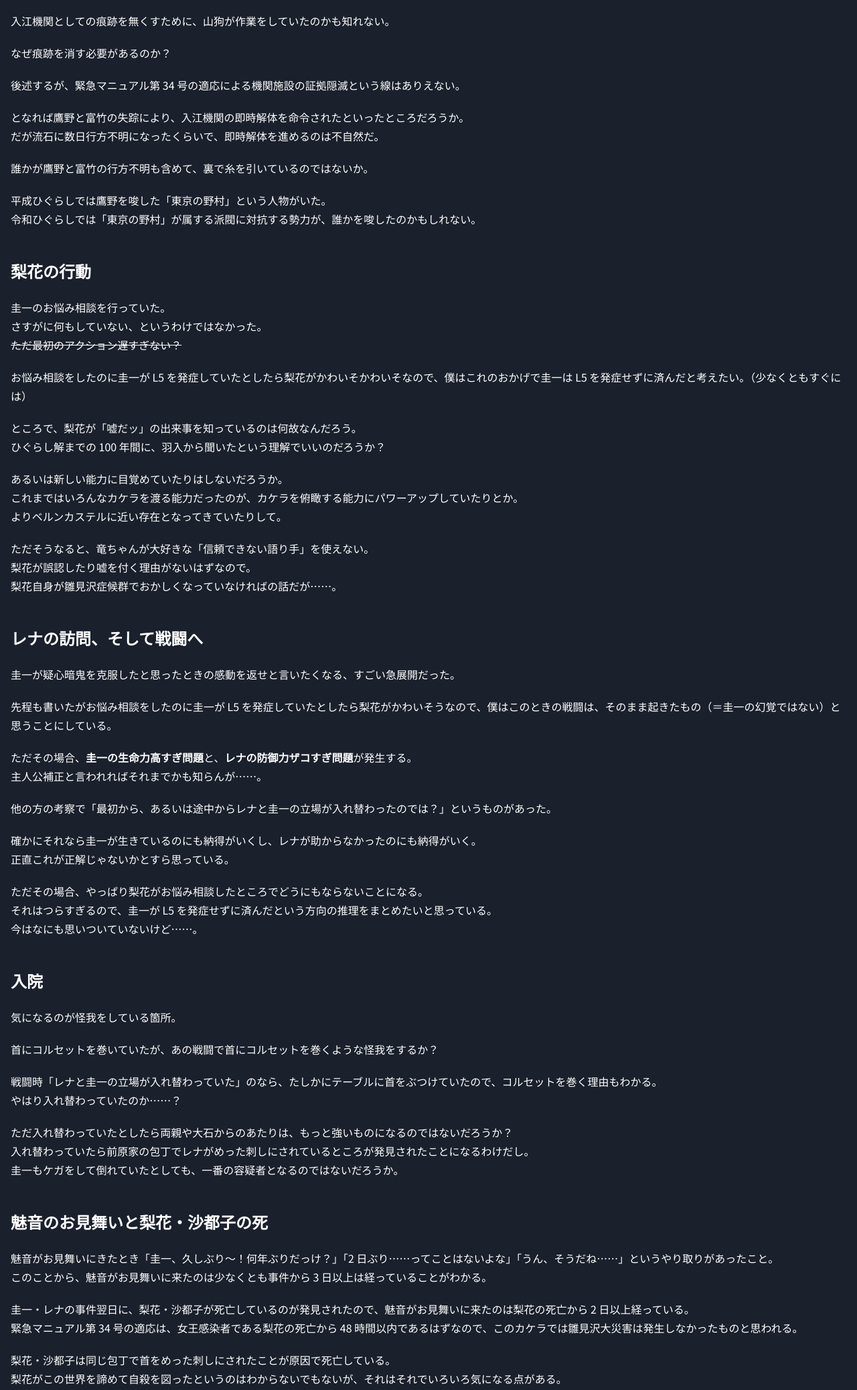
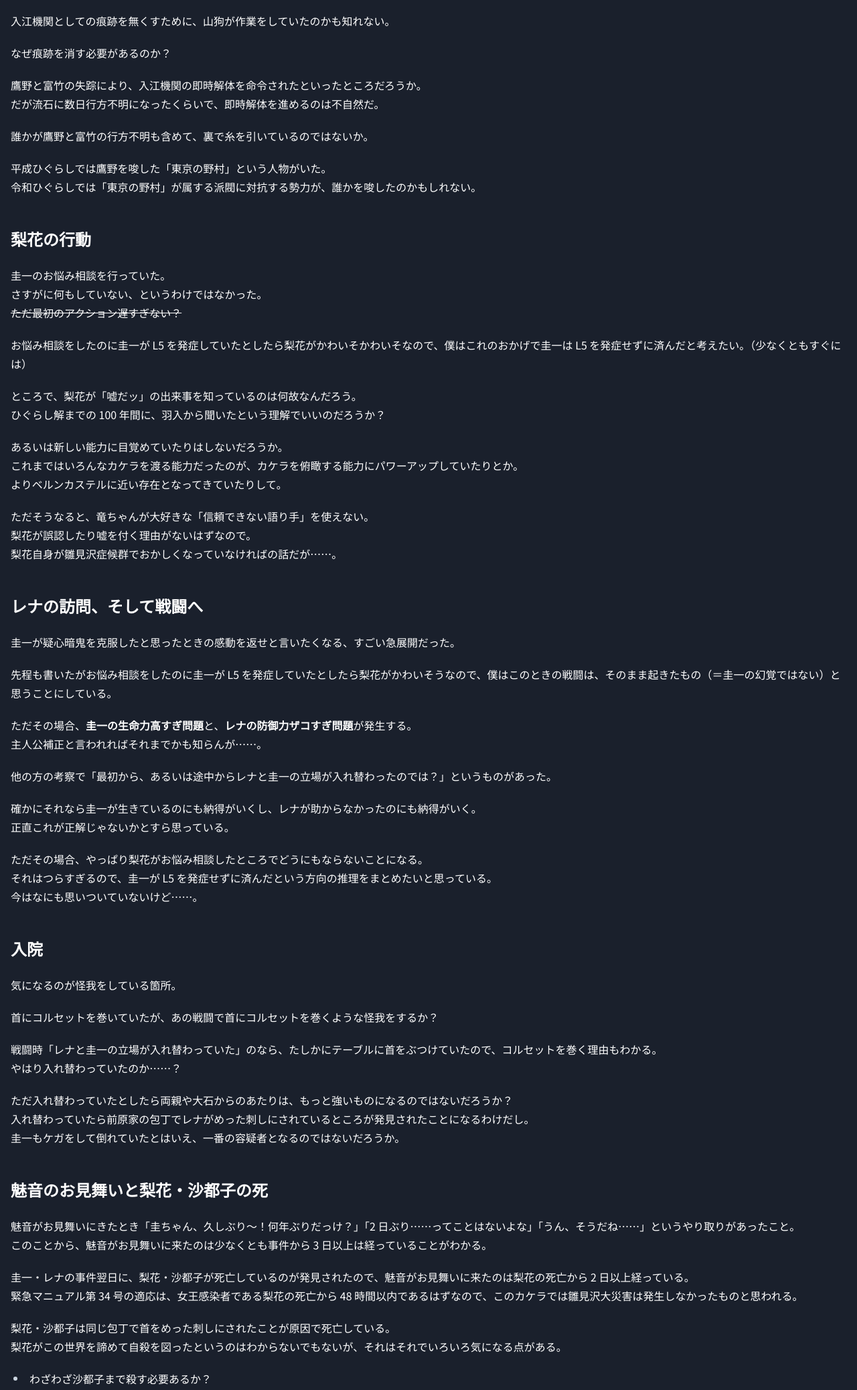
Before and after one commit to itigoore01/itigoore01-blog, a Gatsby site: page /higurashi-gou-miscellaneous-notes-onidamashi-ep-4/ in a window 1280 px wide. Shown: the part 1569-3645 px from the top of the page at 67% size. Built offline with nearby package versions, Linux system fonts and the light colour scheme; Gatsby itself is replaced by a stand-in of ours; a small style sheet from the web is missing.

Commit message:
Update index.md

```diff
--- a/content/blog/higurashi-gou-miscellaneous-notes-onidamashi-ep-4/index.md
+++ b/content/blog/higurashi-gou-miscellaneous-notes-onidamashi-ep-4/index.md
@@ -34,9 +34,7 @@ image: ./og-image.jpg
 
 なぜ痕跡を消す必要があるのか？
 
-後述するが、緊急マニュアル第 34 号の適応による機関施設の証拠隠滅という線はありえない。
-
-となれば鷹野と富竹の失踪により、入江機関の即時解体を命令されたといったところだろうか。
+鷹野と富竹の失踪により、入江機関の即時解体を命令されたといったところだろうか。
 だが流石に数日行方不明になったくらいで、即時解体を進めるのは不自然だ。
 
 誰かが鷹野と富竹の行方不明も含めて、裏で糸を引いているのではないか。
@@ -92,11 +90,11 @@ image: ./og-image.jpg
 
 ただ入れ替わっていたとしたら両親や大石からのあたりは、もっと強いものになるのではないだろうか？
 入れ替わっていたら前原家の包丁でレナがめった刺しにされているところが発見されたことになるわけだし。
-圭一もケガをして倒れていたとしても、一番の容疑者となるのではないだろうか。
+圭一もケガをして倒れていたとはいえ、一番の容疑者となるのではないだろうか。
 
 ## 魅音のお見舞いと梨花・沙都子の死
 
-魅音がお見舞いにきたとき「圭一、久しぶり〜！何年ぶりだっけ？」「2 日ぶり……ってことはないよな」「うん、そうだね……」というやり取りがあったこと。
+魅音がお見舞いにきたとき「圭ちゃん、久しぶり〜！何年ぶりだっけ？」「2 日ぶり……ってことはないよな」「うん、そうだね……」というやり取りがあったこと。
 このことから、魅音がお見舞いに来たのは少なくとも事件から 3 日以上は経っていることがわかる。
 
 圭一・レナの事件翌日に、梨花・沙都子が死亡しているのが発見されたので、魅音がお見舞いに来たのは梨花の死亡から 2 日以上経っている。
```
